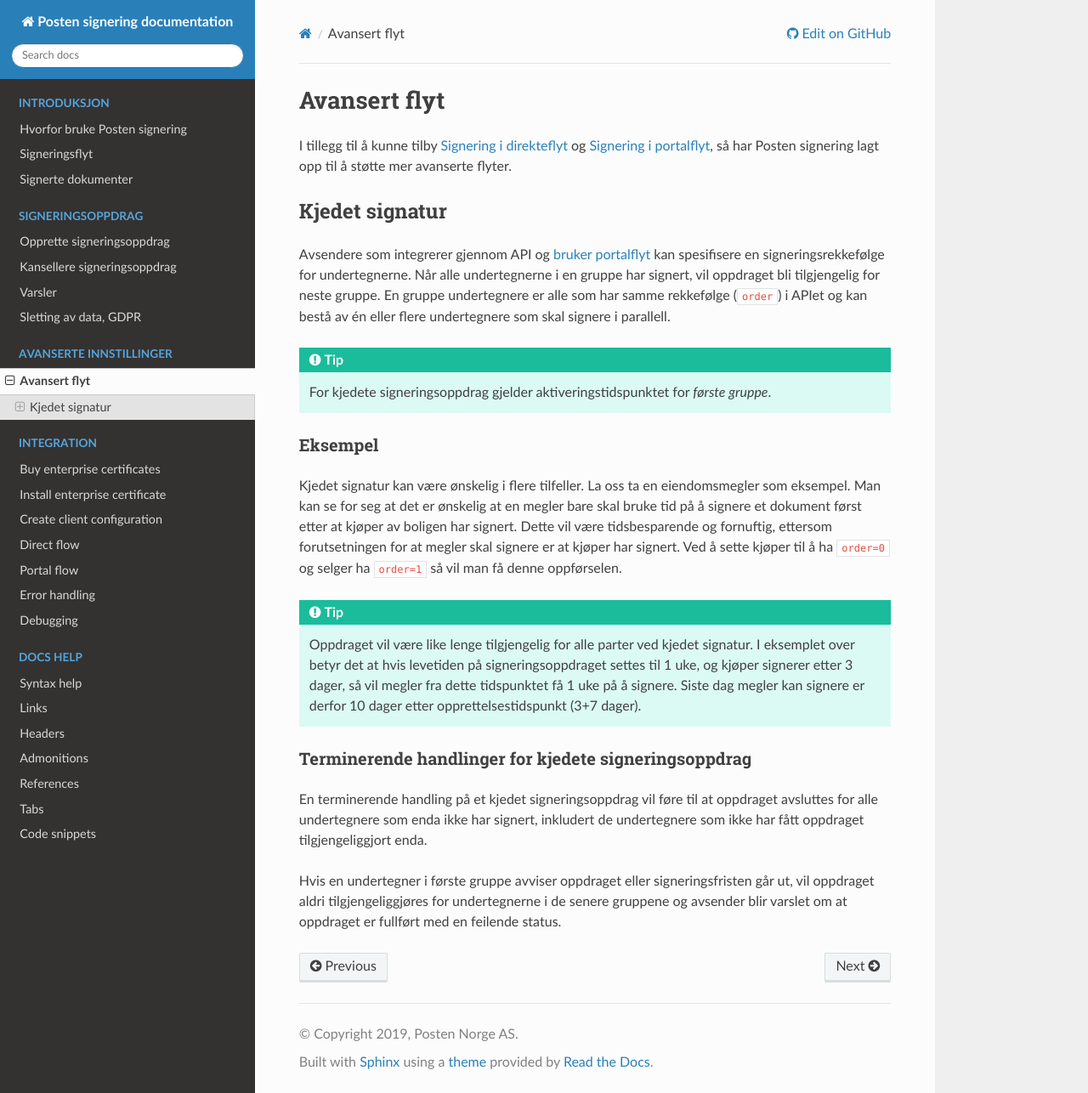
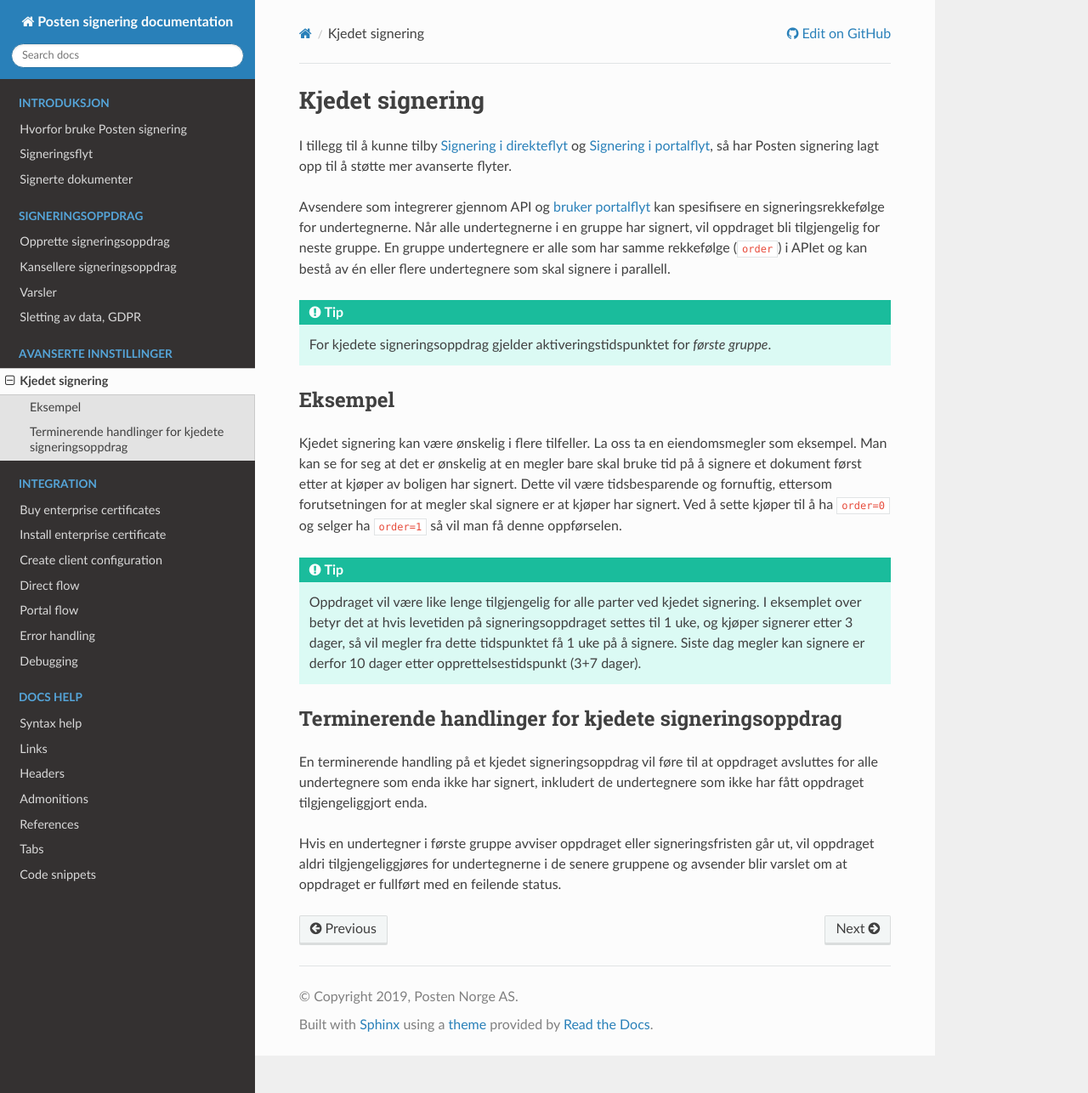
Before and after one commit to ramonarellano/signering-docs, a Sphinx documentation site: the page built from source/kjedet-signatur.rst, in a window 1280 px wide and 1286 px high. Shown: the whole window at 85% size. Built offline with Sphinx 7.4.7 and the Read the Docs theme 2.0.0, drawn with Linux system fonts in a browser that asks for light colours.

Commit message:
Gjør kjedet signering til eget kapittel
Fikser også formuleringer

```diff
--- a/source/index.rst
+++ b/source/index.rst
@@ -26,7 +26,7 @@ Welcome to the Posten signering documentation!
    :maxdepth: 1
    :caption: Avanserte innstillinger
 
-   avansert-flyt
+   kjedet-signatur
 
 .. toctree::
    :maxdepth: 1
--- a/source/avansert-flyt.rst
+++ b/source/kjedet-signatur.rst
@@ -1,12 +1,9 @@
-Avansert flyt
-***************
+..  _kjedet-signering:
+
+Kjedet signering
+*****************
 
 I tillegg til å kunne tilby :ref:`signering-i-direkteflyt` og :ref:`signering-i-portalflyt`, så har Posten signering lagt opp til å støtte mer avanserte flyter.
-
-.. _kjedet-signatur:
-
-Kjedet signatur
-=================
 
 Avsendere som integrerer gjennom API og :ref:`bruker portalflyt <signering-i-portalflyt>` kan spesifisere en signeringsrekkefølge for undertegnerne. Når alle undertegnerne i en gruppe har signert, vil oppdraget bli tilgjengelig for neste gruppe. En gruppe undertegnere er alle som har samme rekkefølge (:code:`order`) i APIet og kan bestå av én eller flere undertegnere som skal signere i parallell.
 
@@ -16,10 +13,10 @@ Avsendere som integrerer gjennom API og :ref:`bruker portalflyt <signering-i-por
 Eksempel
 _________
 
-Kjedet signatur kan være ønskelig i flere tilfeller. La oss ta en eiendomsmegler som eksempel. Man kan se for seg at det er ønskelig at en megler bare skal bruke tid på å signere et dokument først etter at kjøper av boligen har signert. Dette vil være tidsbesparende og fornuftig, ettersom forutsetningen for at megler skal signere er at kjøper har signert. Ved å sette kjøper til å ha :code:`order=0` og selger ha :code:`order=1` så vil man få denne oppførselen.
+Kjedet signering kan være ønskelig i flere tilfeller. La oss ta en eiendomsmegler som eksempel. Man kan se for seg at det er ønskelig at en megler bare skal bruke tid på å signere et dokument først etter at kjøper av boligen har signert. Dette vil være tidsbesparende og fornuftig, ettersom forutsetningen for at megler skal signere er at kjøper har signert. Ved å sette kjøper til å ha :code:`order=0` og selger ha :code:`order=1` så vil man få denne oppførselen.
 
 ..  TIP::
-    Oppdraget vil være like lenge tilgjengelig for alle parter ved kjedet signatur. I eksemplet over betyr det at hvis levetiden på signeringsoppdraget settes til 1 uke, og kjøper signerer etter 3 dager, så vil megler fra dette tidspunktet få 1 uke på å signere. Siste dag megler kan signere er derfor 10 dager etter opprettelsestidspunkt (3+7 dager).
+    Oppdraget vil være like lenge tilgjengelig for alle parter ved kjedet signering. I eksemplet over betyr det at hvis levetiden på signeringsoppdraget settes til 1 uke, og kjøper signerer etter 3 dager, så vil megler fra dette tidspunktet få 1 uke på å signere. Siste dag megler kan signere er derfor 10 dager etter opprettelsestidspunkt (3+7 dager).
 
 Terminerende handlinger for kjedete signeringsoppdrag
 _______________________________________________________
--- a/source/opprette-oppdrag.rst
+++ b/source/opprette-oppdrag.rst
@@ -31,7 +31,7 @@ Ved opprettelse av signeringsoppdrag kan følgende felter angis:
 +---------------------------+-------------------------+-------------------+---------------------------------------------------------------+
 | Mobilnummer               | Ikke relevant           | Valgfritt         | se :ref:`varsler`                                             |
 +---------------------------+-------------------------+-------------------+---------------------------------------------------------------+
-| Rekkefølge                | Ikke relevant           | Valgfritt         | se :ref:`kjedet-signatur`                                     |
+| Rekkefølge                | Ikke relevant           | Valgfritt         | se :ref:`kjedet-signering`                                    |
 +---------------------------+-------------------------+-------------------+---------------------------------------------------------------+
 
 .. rubric:: Footnotes
```
